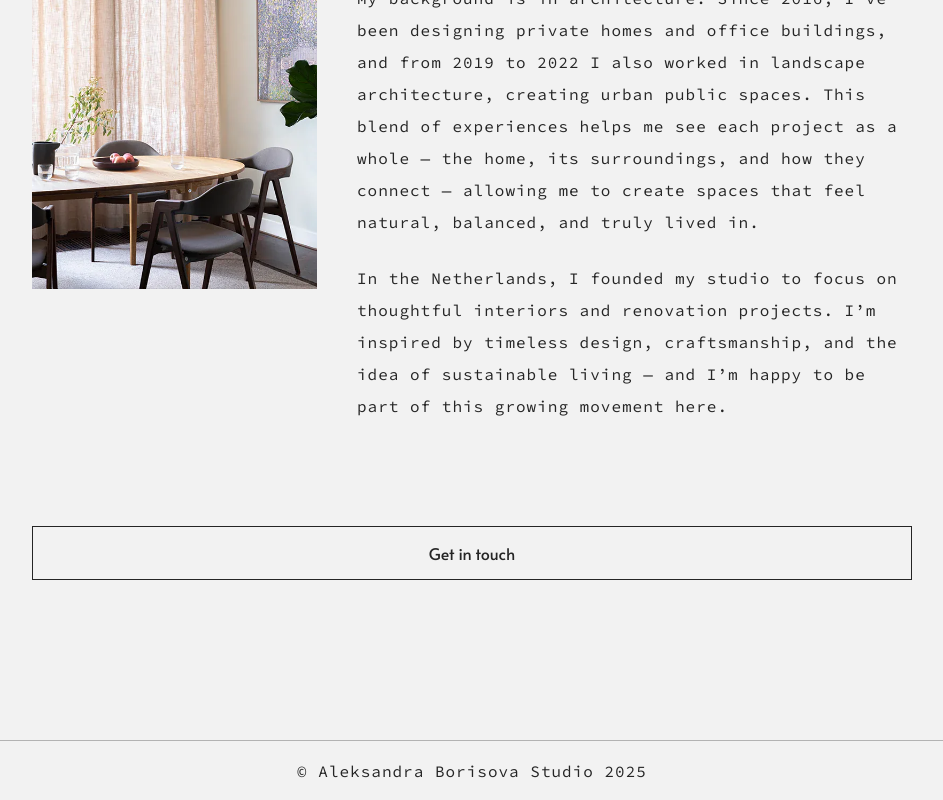
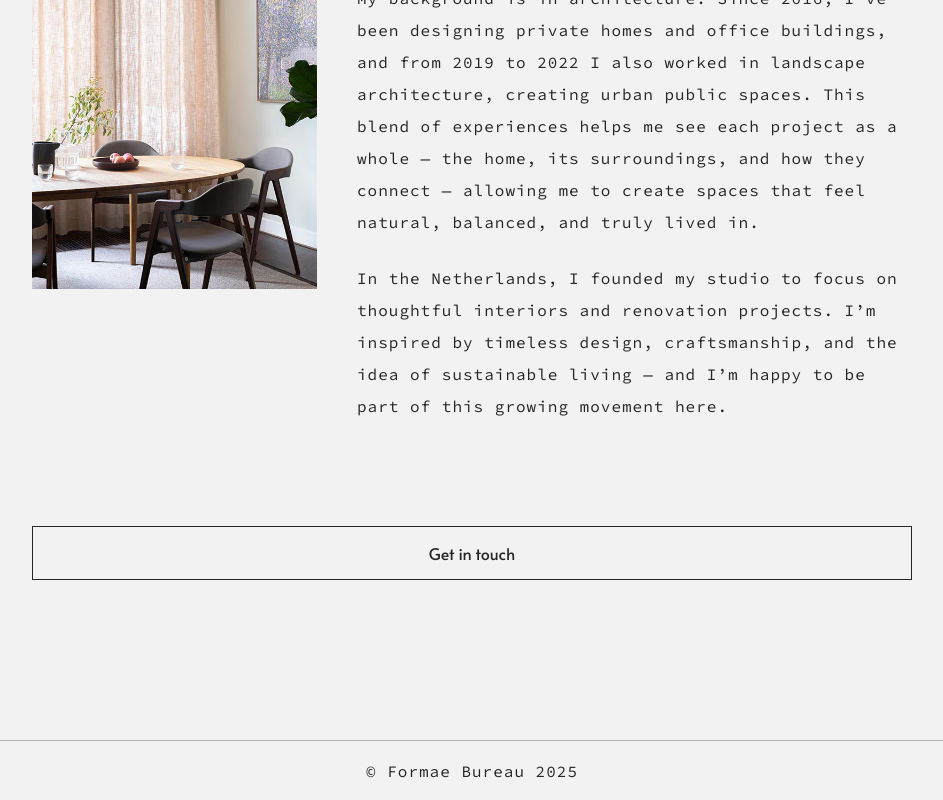
Before and after one commit to vrozaev/aleksandra-website, a Next.js app: page /about in a window 1280 px wide. Shown: the part 336-1136 px from the top of the page, without its empty margins (168-1111 px from the left). Built offline with nearby package versions, Linux system fonts and the light colour scheme.

Commit message:
Changed name

```diff
--- a/src/app/layout.tsx
+++ b/src/app/layout.tsx
@@ -19,7 +19,7 @@ const sourceCodePro = Source_Code_Pro({
 });
 
 export const metadata: Metadata = {
-  title: "Aleksandra Borisova Studio",
+  title: "Formae Bureau",
   description: "Interior design in the Netherlands",
 };
 
--- a/src/app/page.tsx
+++ b/src/app/page.tsx
@@ -10,7 +10,7 @@ export default function Home() {
     <Page maxWidth="l">
         <div className={styles['page__main-block']}>
           <div className={styles['page__main-block-text-wrapper']}>
-            <Text variant="h1">Aleksandra Borisova Studio</Text>
+            <Text variant="h1">Formae Bureau</Text>
             <Text variant="h2">Interior design, supervision</Text>
           </div>
         </div>
--- a/src/ui/components/Footer/Footer.tsx
+++ b/src/ui/components/Footer/Footer.tsx
@@ -6,7 +6,7 @@ export const Footer: React.FC = () => {
     return (
         <footer className={styles['footer']}>
             <div className={styles['footer__copyright']}>
-                <Text variant="body">© Aleksandra Borisova Studio {new Date().getFullYear()}</Text>
+                <Text variant="body">© Formae Bureau {new Date().getFullYear()}</Text>
             </div>
         </footer>
     );
```
Also changed, not shown: 1 other file (tests, documents, lock files or other folders).
